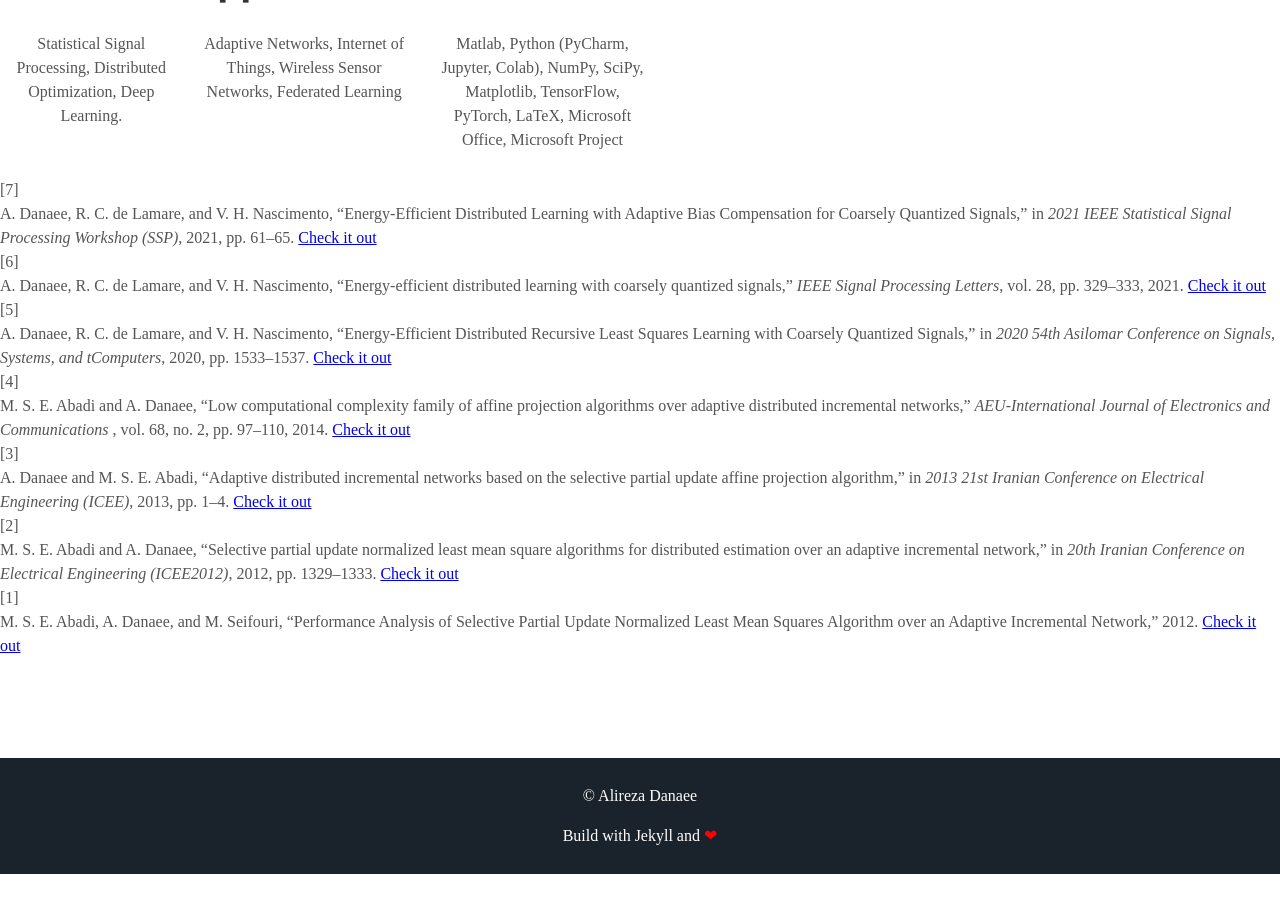
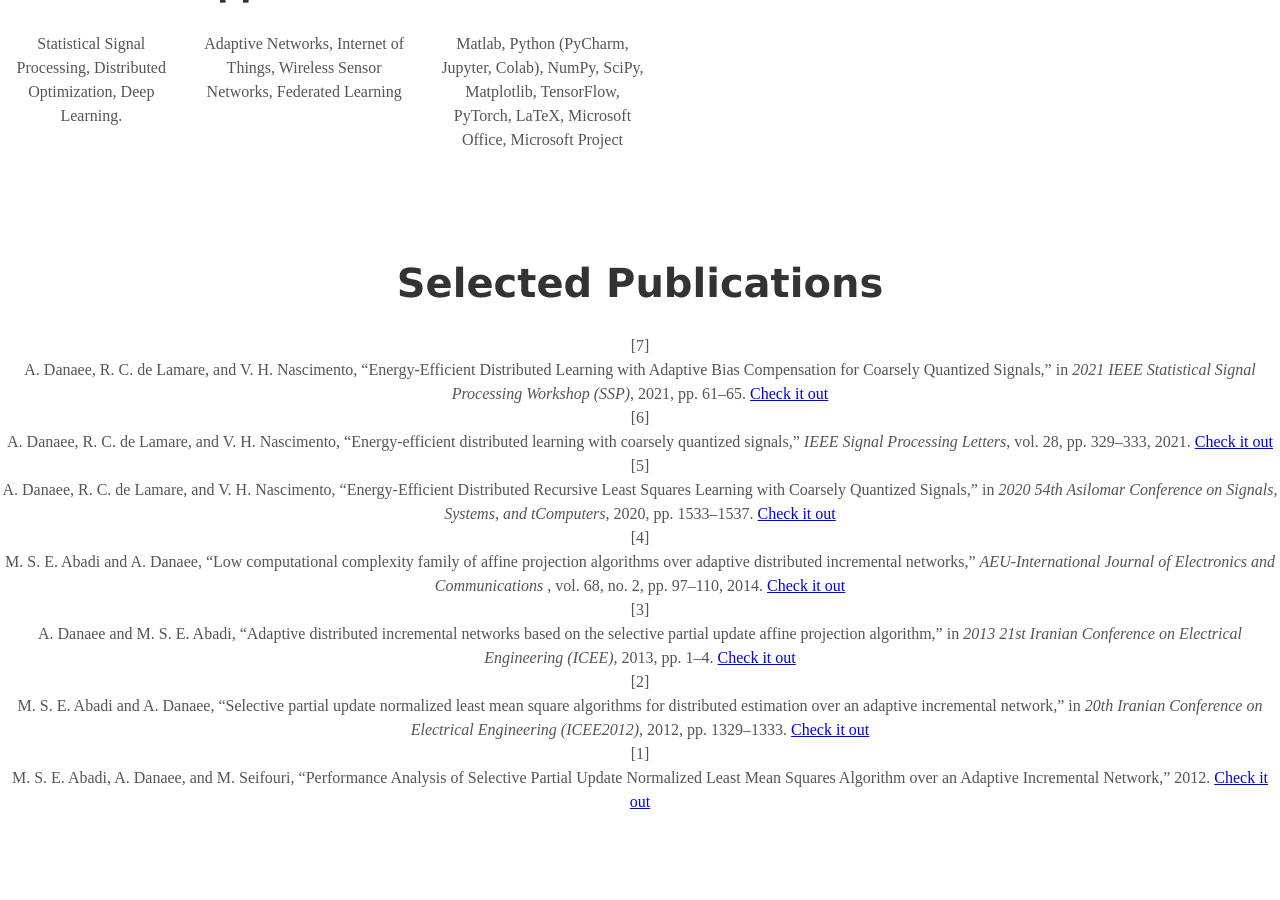
Before and after one commit to AlirezaDanaee/AlirezaDanaee.github.io, a Jekyll site: the page built from index.html, in a window 1280 px wide and 900 px high, scrolled down 1299 px. Built offline with Jekyll 4.4.1, drawn with Linux system fonts in a browser that asks for light colours; some web fonts are replaced; a style sheet for code colours, icons or effects is not loaded; before the commit the page ends 2173 px from its top, so only the background shows below that.

Commit message:
Update publications.html

```diff
--- a/_includes/publications.html
+++ b/_includes/publications.html
@@ -1,3 +1,5 @@
+<div class="user-details">
+  <h1> Selected Publications </h1>
 <div class="csl-bib-body">
   <div data-csl-entry-id="danaee2021energyad" class="csl-entry">
     <div class="csl-left-margin">[7]</div><div class="csl-right-inline">A. Danaee, R. C. de Lamare, and V. H. Nascimento, “Energy-Efficient Distributed Learning with Adaptive Bias Compensation for Coarsely Quantized Signals,” in <i>2021 IEEE Statistical Signal Processing Workshop (SSP)</i>, 2021, pp. 61–65. <a href="https://ieeexplore.ieee.org/abstract/document/9513807/"target="_blank">Check it out</a></div>
@@ -21,3 +23,4 @@
     <div class="csl-left-margin">[1]</div><div class="csl-right-inline">M. S. E. Abadi, A. Danaee, and M. Seifouri, “Performance Analysis of Selective Partial Update Normalized Least Mean Squares Algorithm over an Adaptive Incremental Network,” 2012. <a href="https://www.sid.ir/en/VEWSSID/J_pdf/89020120203.pdf"target="_blank">Check it out</a></div>
   </div>
 </div>
+</div>
```
